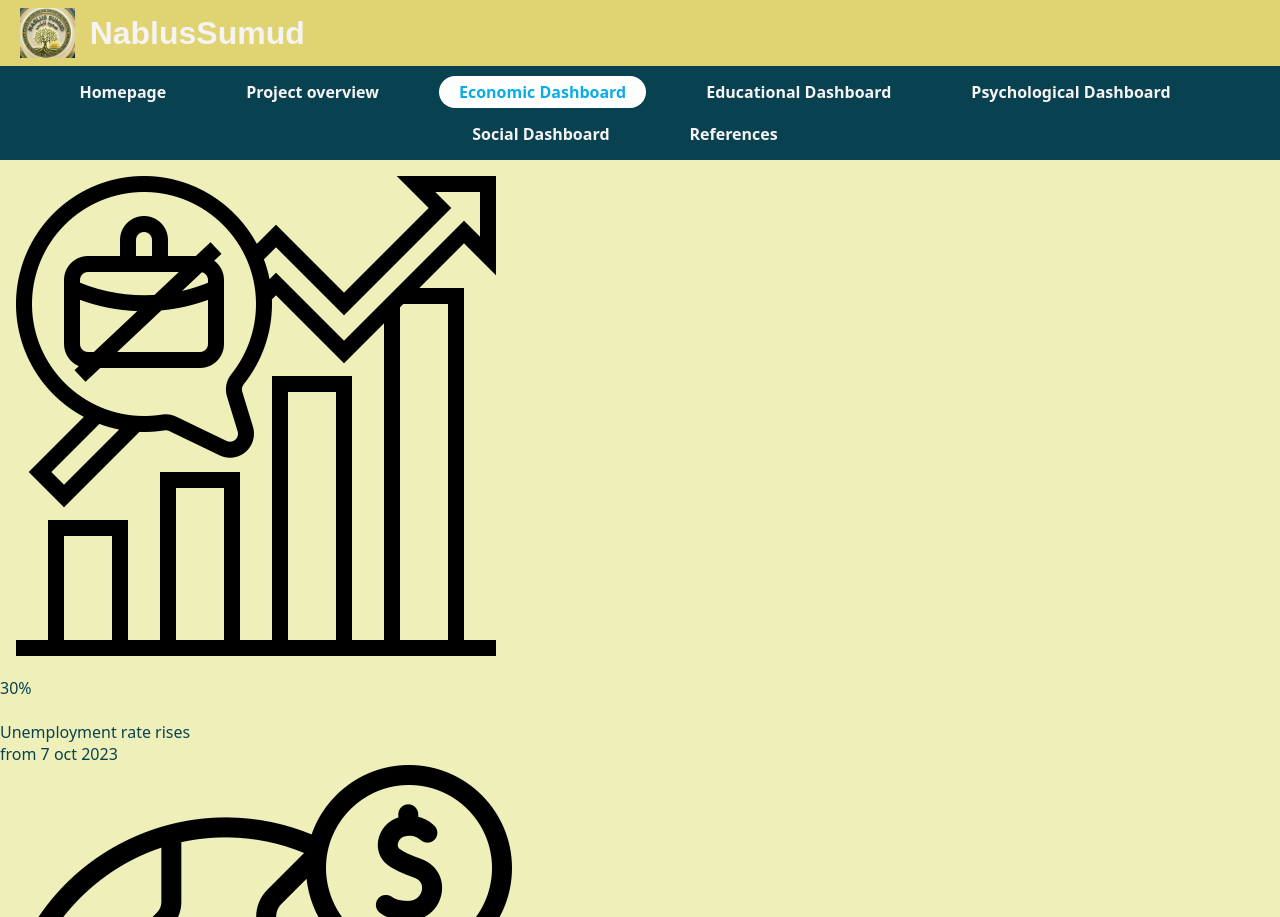
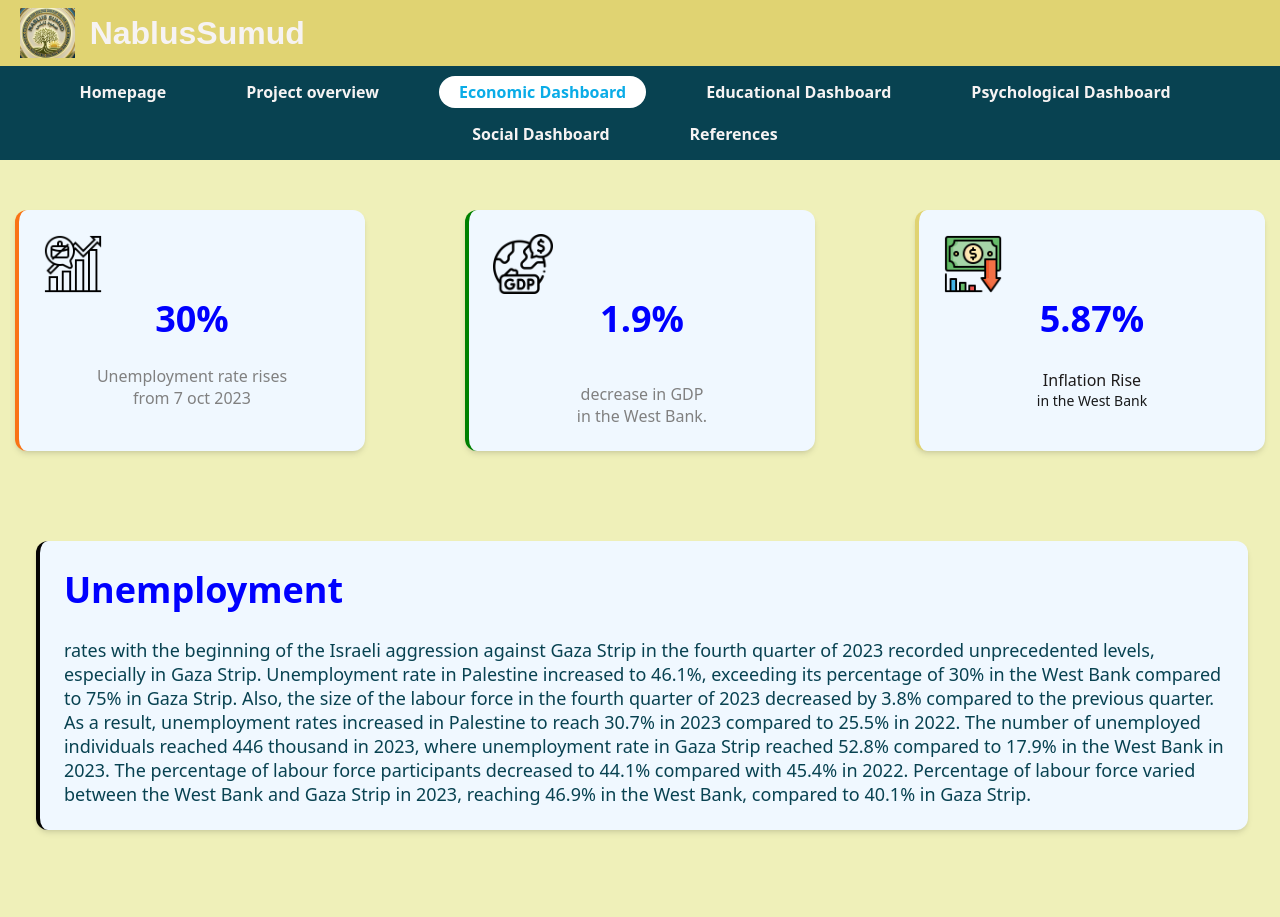
Before and after one commit to tala-hammad/web-project1, a website: page public/Economicpage.html in a window 1280 px wide. Shown: the top 917 px of the page. Drawn offline with Linux system fonts and the light colour scheme; files whose address does not match are found by name.

Commit message:
Update Economicpage.css

```diff
--- a/public/Economicpage.css
+++ b/public/Economicpage.css
@@ -263,3 +263,134 @@ p {
     font-family: Arial, Helvetica, sans-serif;
 
 }
+
+.cards-container{
+    display: flex;
+    justify-content: center;
+    gap: 100px;
+    width: 100%;
+    margin-bottom: 80px;
+    padding-top: 50px;
+
+}
+@media (min-width:768px){
+    .cards-container{
+        grid-template-columns: repeat(4,1fr);
+
+    }
+}
+.first-card,.second-card,.third-card{
+    text-align: center;
+    width: 350px;
+    min-height: 200px;
+    padding:24px;
+    border-radius: 12px;
+    box-shadow: 0 4px 6px -1px rgb(0, 0,0,0.1),0 2px 4px -2px rgb(0,0,0,0.1);
+    transition: transform 0.3s ease-in-out;
+    border-left: 4px solid transparent;
+background-color: aliceblue;
+}
+.first-card:hover,.second-card:hover,.third-card:hover,.forth-card:hover{
+    transform: translate(-5px);
+}
+.first-card{
+    border-left-color: #f97316;
+
+
+}
+.percent1,.percent2,.percent3,.percentage-of-the-info-integrity{
+    font-size: 36px;
+    font-weight: 800;
+}
+.percent1{
+    color:blue;
+
+}
+.explore{
+    color:grey;
+
+}
+.from-time{
+    font-size: 14px;
+    color:#9ca3af;
+}
+
+.second-card{
+    border-left-color:green;
+
+}
+.NO-of-sections{
+    color:green;
+
+}
+.title-of-card{
+    color: grey;
+    margin-top: 40px;
+
+}
+
+.percent2{
+    color:blue;
+}
+.third-card{
+    border-left-color:#e0d372 ;
+
+}
+.percent3{
+    color:blue;
+
+}
+.Targeted-City{
+    color:rgb(30, 27, 27);
+    margin-top: 4px;
+
+}
+.city-position{
+    font-size: 14px;
+    color:#18191a
+}
+
+.content{
+    display: flex;
+    justify-content: center;
+    gap: 100px;
+    width: 100%;
+    margin-bottom: 80px;
+    padding-top: 10px;
+    transition: transform 0.3s ease-in-out;
+    border-left: 4px solid transparent;
+
+}
+
+.content-info{
+
+    width: 95%;
+    max-width: 1400px;
+    min-height: 200px;
+    padding:24px;
+    border-radius: 12px;
+    box-shadow: 0 4px 6px -1px rgb(0, 0,0,0.1),0 2px 4px -2px rgb(0,0,0,0.1);
+    transition: transform 0.3s ease-in-out;
+    border-left: 4px solid transparent;
+    border-left-color: #040303;
+ background-color: aliceblue;
+ font-size: large;
+}
+.content:hover{
+    transform: translate(-5px);
+}
+.Unemployment-color{
+    color:blue;
+}
+.GDP-color{
+    color:blue;
+
+}
+.img1{
+    height: 60px;
+    width: auto;
+    object-fit: contain;
+    display: flex;
+    gap: 5px;
+    text-align: left;
+}
```
